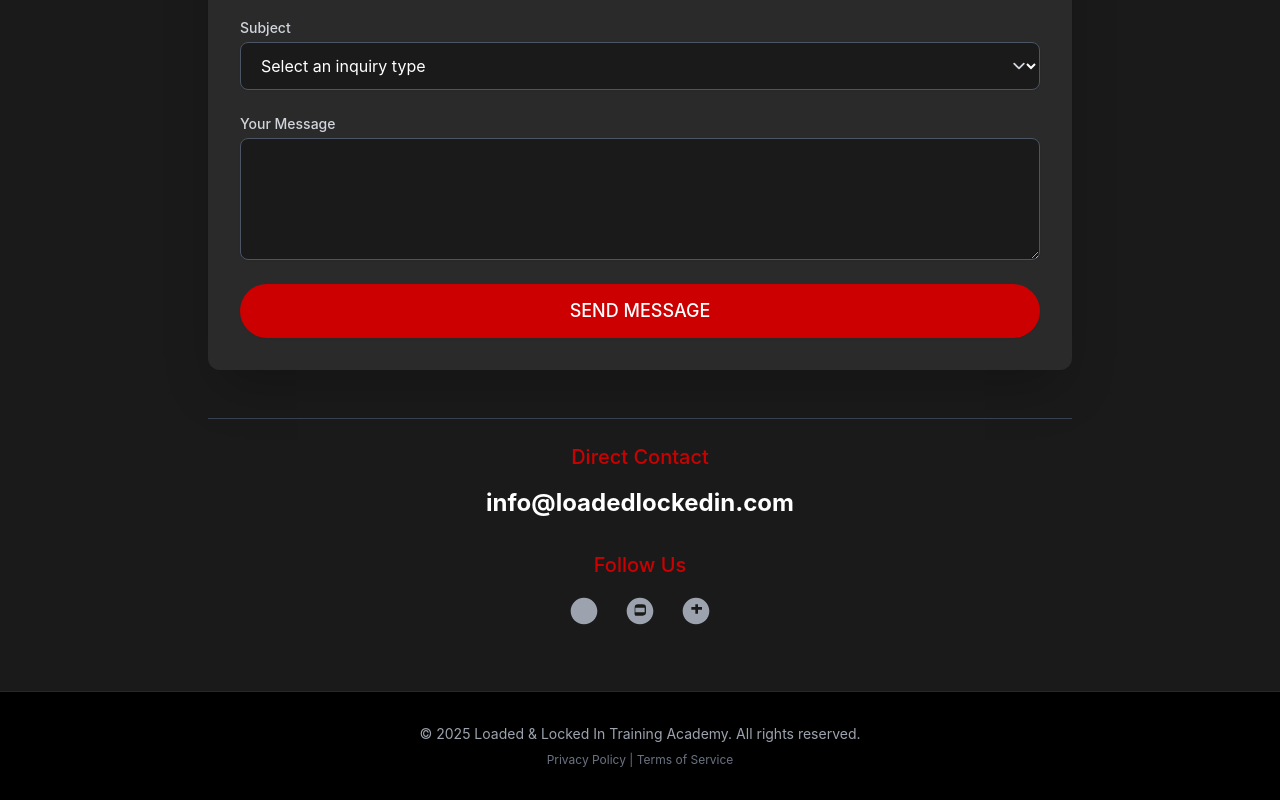
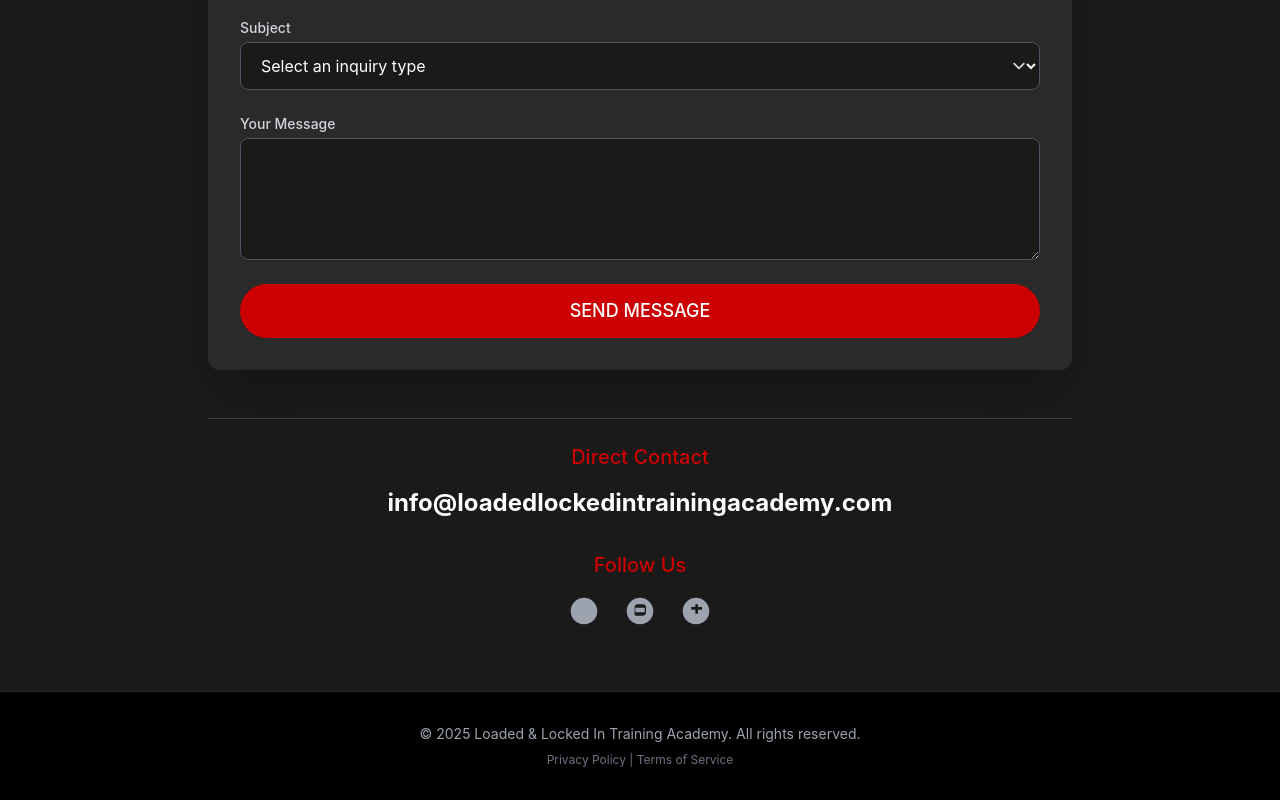
Before and after one commit to astanback24-netizen/Loaded-LockedInTrainingAcademyllc, a plain HTML site: page index.html in a window 1280 px wide. Shown: the part 2908-3708 px from the top of the page. Drawn offline with nearby package versions, Linux system fonts and the light colour scheme.

Commit message:
Update contact email in index.html

```diff
--- a/index.html
+++ b/index.html
@@ -194,7 +194,7 @@
 
                 <div class="mt-12 pt-6 border-t border-gray-700">
                     <p class="text-xl font-medium text-primary-red mb-4">Direct Contact</p>
-                    <a href="mailto:info@loadedlockedin.com" class="text-white hover:text-primary-red text-2xl font-bold transition duration-300">info@loadedlockedin.com</a>
+                    <a href="mailto:info@loadedlockedintrainingacademy.com" class="text-white hover:text-primary-red text-2xl font-bold transition duration-300">info@loadedlockedintrainingacademy.com</a>
 
                     <p class="pt-8 text-xl font-medium text-primary-red">Follow Us</p>
                     <div class="flex justify-center space-x-6 mt-4">
```
